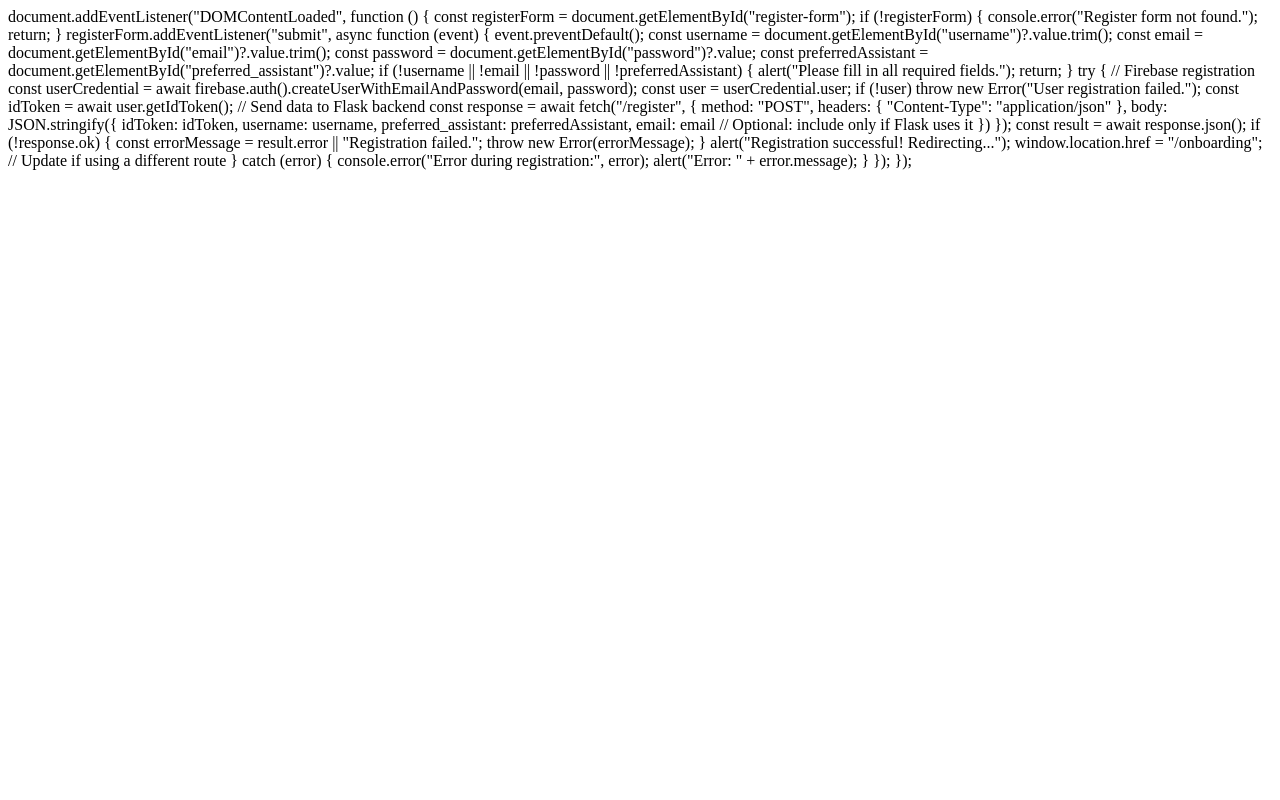
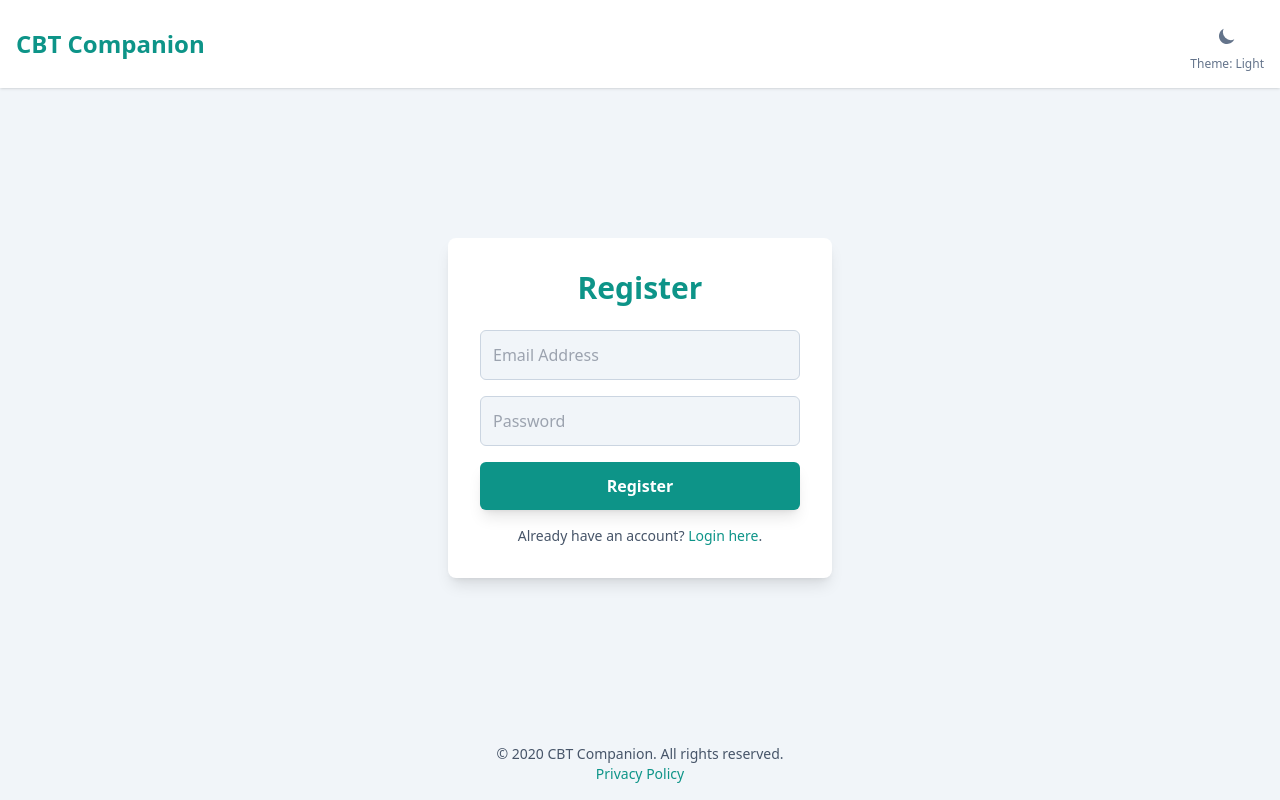
Before and after one commit to HeadupandFace/cbt-companion-app, a Flask app: template templates/register.html in a window 1280 px wide. Run offline with Flask 3, Linux system fonts and the light colour scheme; the template is opened without the code that fills it: most values are stand-ins (such as "Sample title", 1, 10 or a date in 2020); form fields are guessed from the names that the template uses; some libraries are stand-ins or nearby versions.

Commit message:
Update register.html

```diff
--- a/templates/register.html
+++ b/templates/register.html
@@ -1,60 +1,105 @@
-document.addEventListener("DOMContentLoaded", function () {
-    const registerForm = document.getElementById("register-form");
+{% extends 'base.html' %}
+{% block title %}Register - CBT Companion{% endblock %}
 
-    if (!registerForm) {
-        console.error("Register form not found.");
-        return;
-    }
+{% block content %}
+<div class="flex items-center justify-center flex-grow">
+    <div class="w-full max-w-sm mx-auto bg-white dark:bg-slate-800 p-8 rounded-lg shadow-lg text-center">
+        <h1 class="text-3xl font-bold text-teal-600 dark:text-teal-400 mb-6">Register</h1>
+        <form id="registerForm" class="space-y-4" method="POST" novalidate>
+            {{ form.hidden_tag() }}
 
-    registerForm.addEventListener("submit", async function (event) {
+            <div class="mb-4">
+                <label for="email" class="sr-only">Email Address</label>
+                <input id="email" name="email" type="email" class="w-full p-3 rounded-md border border-slate-300 dark:border-slate-600 bg-slate-100 dark:bg-slate-700 focus:outline-none focus:ring-2 focus:ring-teal-500" placeholder="Email Address" autocomplete="email" required>
+            </div>
+
+            <div class="mb-4">
+                <label for="password" class="sr-only">Password</label>
+                {{ form.password(id="password", class_="w-full p-3 rounded-md border border-slate-300 dark:border-slate-600 bg-slate-100 dark:bg-slate-700 focus:outline-none focus:ring-2 focus:ring-teal-500", placeholder="Password", autocomplete="new-password") }}
+            </div>
+
+            <button type="submit" id="registerButton" class="w-full bg-teal-600 hover:bg-teal-700 text-white font-bold py-3 px-6 rounded-md shadow-lg">Register</button>
+
+            <div id="loadingIndicator" class="hidden text-center text-teal-500 mt-2">Creating account...</div>
+
+            <div id="firebaseError" class="text-red-500 text-sm mt-2" aria-live="assertive"></div>
+        </form>
+        <p class="text-sm text-slate-600 dark:text-slate-400 mt-4">Already have an account? <a href="{{ url_for('login') }}" class="text-teal-600 hover:underline dark:text-teal-400">Login here</a>.</p>
+    </div>
+</div>
+{% endblock %}
+
+{% block scripts %}
+<script src="https://www.gstatic.com/firebasejs/9.6.10/firebase-app-compat.js"></script>
+<script src="https://www.gstatic.com/firebasejs/9.6.10/firebase-auth-compat.js"></script>
+<script>
+    const firebaseConfig = {
+        apiKey: "{{ firebase_client_config.apiKey }}",
+        authDomain: "{{ firebase_client_config.authDomain }}",
+        projectId: "{{ firebase_client_config.projectId }}",
+        storageBucket: "{{ firebase_client_config.storageBucket }}",
+        messagingSenderId: "{{ firebase_client_config.messagingSenderId }}",
+        appId: "{{ firebase_client_config.appId }}"
+    };
+
+    firebase.initializeApp(firebaseConfig);
+    const auth = firebase.auth();
+
+    document.getElementById('registerForm').addEventListener('submit', async function(event) {
         event.preventDefault();
 
-        const username = document.getElementById("username")?.value.trim();
-        const email = document.getElementById("email")?.value.trim();
-        const password = document.getElementById("password")?.value;
-        const preferredAssistant = document.getElementById("preferred_assistant")?.value;
+        const email = document.getElementById('email').value.trim();
+        const password = document.getElementById('password').value;
 
-        if (!username || !email || !password || !preferredAssistant) {
-            alert("Please fill in all required fields.");
-            return;
-        }
+        const registerButton = document.getElementById('registerButton');
+        const loadingIndicator = document.getElementById('loadingIndicator');
+        const firebaseErrorDiv = document.getElementById('firebaseError');
+
+        firebaseErrorDiv.textContent = '';
+        registerButton.disabled = true;
+        loadingIndicator.classList.remove('hidden');
 
         try {
-            // Firebase registration
-            const userCredential = await firebase.auth().createUserWithEmailAndPassword(email, password);
+            const userCredential = await auth.createUserWithEmailAndPassword(email, password);
             const user = userCredential.user;
+            const idToken = await user.getIdToken();
+            const csrfToken = document.querySelector('meta[name="csrf-token"]').content;
 
-            if (!user) throw new Error("User registration failed.");
-
-            const idToken = await user.getIdToken();
-
-            // Send data to Flask backend
-            const response = await fetch("/register", {
-                method: "POST",
+            const response = await fetch("{{ url_for('register') }}", {
+                method: 'POST',
                 headers: {
-                    "Content-Type": "application/json"
+                    'Content-Type': 'application/json',
+                    'X-CSRFToken': csrfToken
                 },
-                body: JSON.stringify({
-                    idToken: idToken,
-                    username: username,
-                    preferred_assistant: preferredAssistant,
-                    email: email // Optional: include only if Flask uses it
-                })
+                body: JSON.stringify({ idToken: idToken })
             });
 
-            const result = await response.json();
-
-            if (!response.ok) {
-                const errorMessage = result.error || "Registration failed.";
-                throw new Error(errorMessage);
+            const data = await response.json();
+            if (response.ok) {
+                window.location.href = data.redirect || "{{ url_for('chat') }}";
+            } else {
+                firebaseErrorDiv.textContent = data.error || 'Registration failed on server.';
             }
-
-            alert("Registration successful! Redirecting...");
-            window.location.href = "/onboarding"; // Update if using a different route
-
         } catch (error) {
-            console.error("Error during registration:", error);
-            alert("Error: " + error.message);
+            let errorMessage = "An unexpected error occurred.";
+            switch (error.code) {
+                case 'auth/email-already-in-use':
+                    errorMessage = 'That email address is already registered.';
+                    break;
+                case 'auth/invalid-email':
+                    errorMessage = 'Please enter a valid email format.';
+                    break;
+                case 'auth/weak-password':
+                    errorMessage = 'Password should be at least 6 characters.';
+                    break;
+                default:
+                    errorMessage = error.message;
+            }
+            firebaseErrorDiv.textContent = errorMessage;
+        } finally {
+            registerButton.disabled = false;
+            loadingIndicator.classList.add('hidden');
         }
     });
-});
+</script>
+{% endblock %}
```
